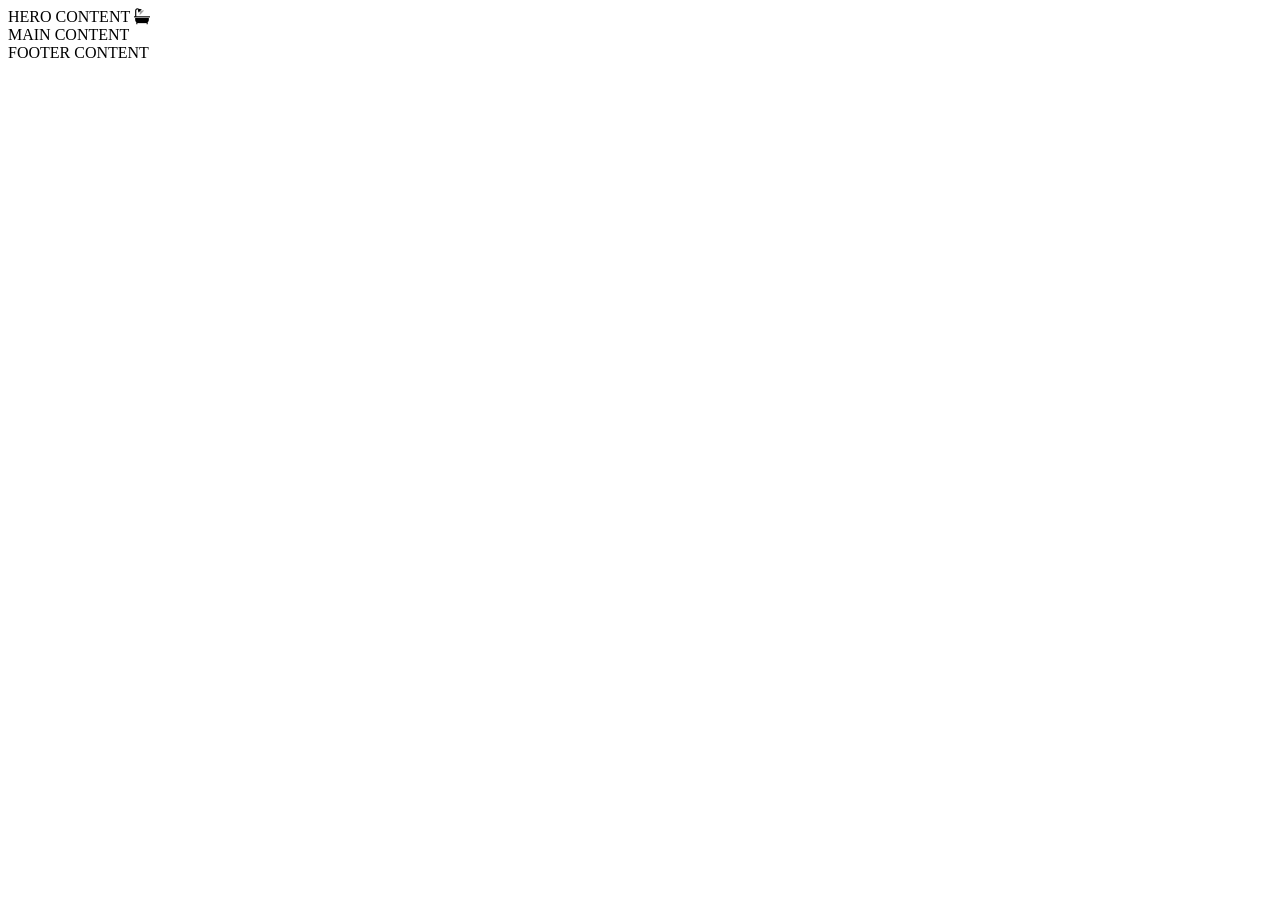
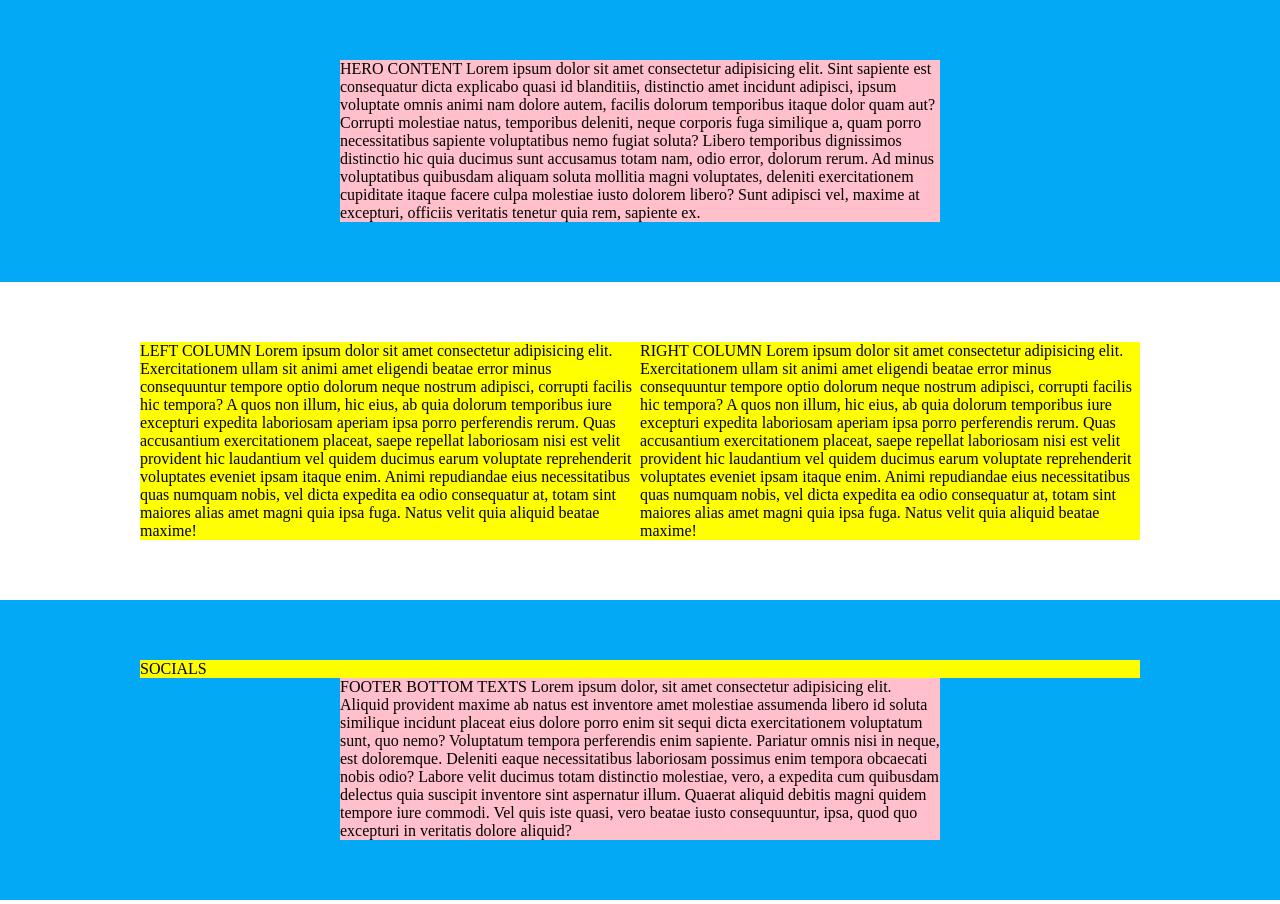
Before and after one commit to front-end-by-rimantas/40-grupe-coming-soon, a website: page index.html in a window 1280 px wide. Before the commit the page ends 800 px from the top, so only its background shows below. Drawn offline with Linux system fonts and the light colour scheme.

Commit message:
Initial desktop layout

```diff
--- a/css/base/base.css
+++ b/css/base/base.css
@@ -0,0 +1,11 @@
+:root {
+    --primary-color: #03a9f4;
+    --secondary-color: #ea1d62;
+}
+
+.bg-primary {
+    background-color: var(--primary-color);
+}
+.bg-secondary {
+    background-color: var(--secondary-color);
+}
--- a/css/base/layout.css
+++ b/css/base/layout.css
@@ -0,0 +1,36 @@
+body {
+    display: inline-block;
+    margin: 0;
+}
+main {
+    float: left;
+    width: 100%;
+}
+.container {
+    float: left;
+    width: 100%;
+    padding-top: 60px;
+    padding-bottom: 60px;
+}
+
+.row {
+    float: left;
+    width: 1000px;
+    margin-left: calc(50% - 500px);
+    background-color: yellow;
+}
+.row-short {
+    float: left;
+    width: 600px;
+    margin-left: calc(50% - 300px);
+    background-color: pink;
+}
+
+.left-column {
+    float: left;
+    width: 50%;
+}
+.right-column {
+    float: left;
+    width: 50%;
+}
--- a/index.html
+++ b/index.html
@@ -23,16 +23,31 @@
 
 <body>
     <main>
-        <section>
-            HERO CONTENT
-            <i class="fa fa-bath"></i>
+        <section class="container bg-primary">
+            <div class="row-short">
+                HERO CONTENT
+                Lorem ipsum dolor sit amet consectetur adipisicing elit. Sint sapiente est consequatur dicta explicabo quasi id blanditiis, distinctio amet incidunt adipisci, ipsum voluptate omnis animi nam dolore autem, facilis dolorum temporibus itaque dolor quam aut? Corrupti molestiae natus, temporibus deleniti, neque corporis fuga similique a, quam porro necessitatibus sapiente voluptatibus nemo fugiat soluta? Libero temporibus dignissimos distinctio hic quia ducimus sunt accusamus totam nam, odio error, dolorum rerum. Ad minus voluptatibus quibusdam aliquam soluta mollitia magni voluptates, deleniti exercitationem cupiditate itaque facere culpa molestiae iusto dolorem libero? Sunt adipisci vel, maxime at excepturi, officiis veritatis tenetur quia rem, sapiente ex.
+            </div>
         </section>
-        <section>
-            MAIN CONTENT
+        <section class="container">
+            <div class="row">
+                <div class="left-column">
+                    LEFT COLUMN
+                    Lorem ipsum dolor sit amet consectetur adipisicing elit. Exercitationem ullam sit animi amet eligendi beatae error minus consequuntur tempore optio dolorum neque nostrum adipisci, corrupti facilis hic tempora? A quos non illum, hic eius, ab quia dolorum temporibus iure excepturi expedita laboriosam aperiam ipsa porro perferendis rerum. Quas accusantium exercitationem placeat, saepe repellat laboriosam nisi est velit provident hic laudantium vel quidem ducimus earum voluptate reprehenderit voluptates eveniet ipsam itaque enim. Animi repudiandae eius necessitatibus quas numquam nobis, vel dicta expedita ea odio consequatur at, totam sint maiores alias amet magni quia ipsa fuga. Natus velit quia aliquid beatae maxime!
+                </div>
+                <div class="right-column">
+                    RIGHT COLUMN
+                    Lorem ipsum dolor sit amet consectetur adipisicing elit. Exercitationem ullam sit animi amet eligendi beatae error minus consequuntur tempore optio dolorum neque nostrum adipisci, corrupti facilis hic tempora? A quos non illum, hic eius, ab quia dolorum temporibus iure excepturi expedita laboriosam aperiam ipsa porro perferendis rerum. Quas accusantium exercitationem placeat, saepe repellat laboriosam nisi est velit provident hic laudantium vel quidem ducimus earum voluptate reprehenderit voluptates eveniet ipsam itaque enim. Animi repudiandae eius necessitatibus quas numquam nobis, vel dicta expedita ea odio consequatur at, totam sint maiores alias amet magni quia ipsa fuga. Natus velit quia aliquid beatae maxime!
+                </div>
+            </div>
         </section>
     </main>
-    <footer>
-        FOOTER CONTENT
+    <footer class="container bg-primary">
+        <div class="row">SOCIALS</div>
+        <div class="row-short">
+            FOOTER BOTTOM TEXTS
+            Lorem ipsum dolor, sit amet consectetur adipisicing elit. Aliquid provident maxime ab natus est inventore amet molestiae assumenda libero id soluta similique incidunt placeat eius dolore porro enim sit sequi dicta exercitationem voluptatum sunt, quo nemo? Voluptatum tempora perferendis enim sapiente. Pariatur omnis nisi in neque, est doloremque. Deleniti eaque necessitatibus laboriosam possimus enim tempora obcaecati nobis odio? Labore velit ducimus totam distinctio molestiae, vero, a expedita cum quibusdam delectus quia suscipit inventore sint aspernatur illum. Quaerat aliquid debitis magni quidem tempore iure commodi. Vel quis iste quasi, vero beatae iusto consequuntur, ipsa, quod quo excepturi in veritatis dolore aliquid?
+        </div>
     </footer>
 </body>
 
```
